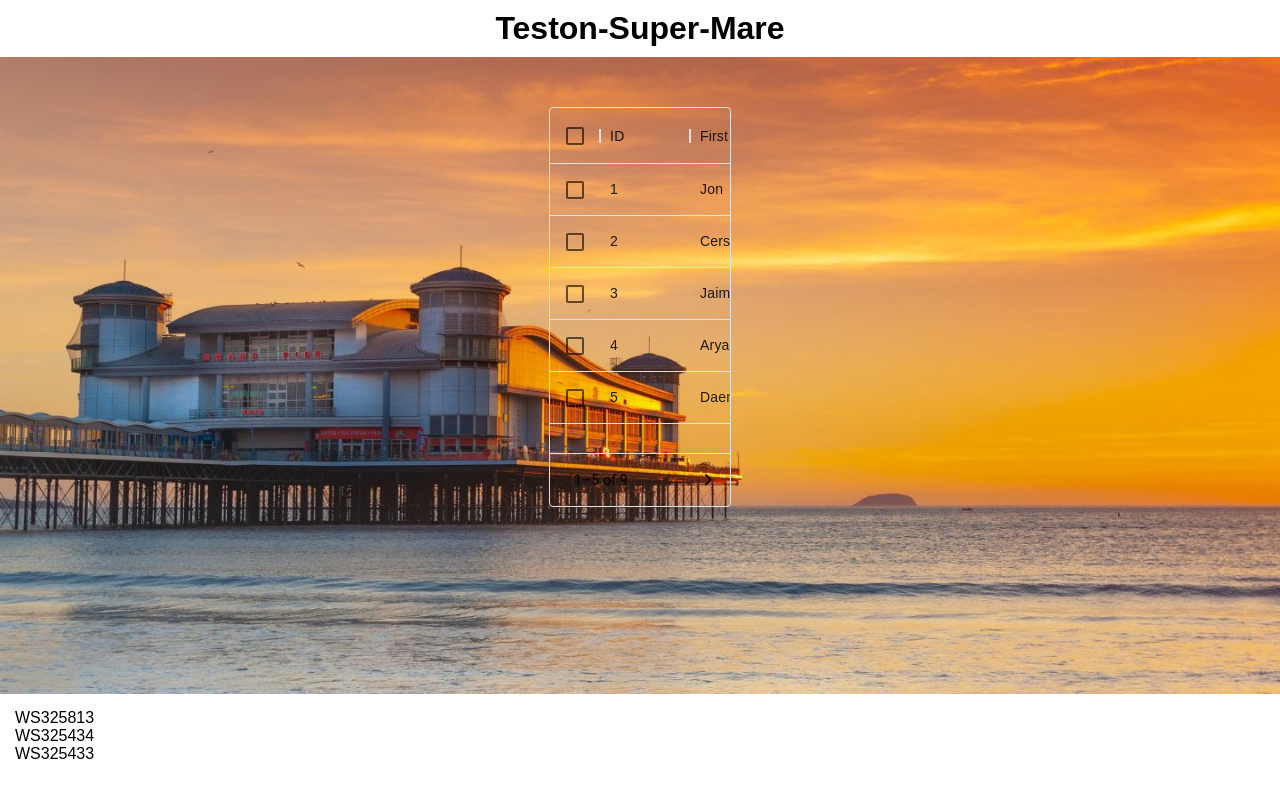
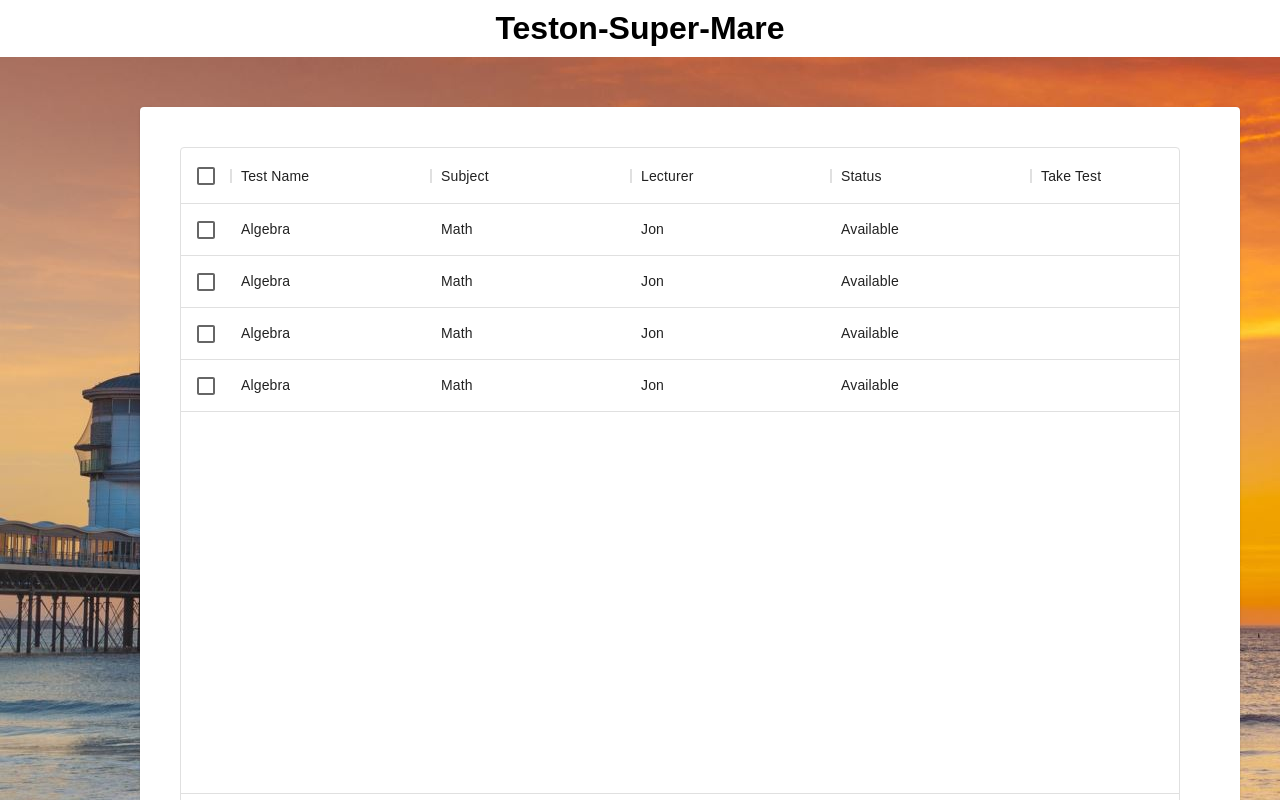
Before and after one commit to westoncollab/csd, a React (Create React App) app in the folder App/teston-super-mare/: page /Studentdashboard in a window 1280 px wide. Shown: the top 800 px of the page. Built offline with nearby package versions, Linux system fonts and the light colour scheme.

Commit message:
Resolved PC bug to fix node issues, added table with some dummy data. Table needs a 'Take Test' button added but other than that i think the UI part is done. Suggestions welcome

```diff
--- a/App/teston-super-mare/package.json
+++ b/App/teston-super-mare/package.json
@@ -14,11 +14,11 @@
     "crypto-js": "^4.1.1",
     "react": "^18.2.0",
     "react-dom": "^18.2.0",
-    "react-scripts": "5.0.1",
+    "react-scripts": "^2.1.3",
     "web-vitals": "^2.1.4"
   },
   "scripts": {
-    "start": "react-scripts start",
+    "start": "react-scripts --openssl-legacy-provider start",
     "build": "react-scripts build",
     "test": "react-scripts test",
     "eject": "react-scripts eject"
--- a/App/teston-super-mare/src/pages/Studentdashboard/Studentdashboard.jsx
+++ b/App/teston-super-mare/src/pages/Studentdashboard/Studentdashboard.jsx
@@ -2,64 +2,69 @@ import React from 'react';
 import './Studentdashboard.css';
 import Box from '@mui/material/Box';
 import { DataGrid } from '@mui/x-data-grid';
+import { Button, Paper } from '@mui/material';
 
 
 const columns = [
-  { field: 'id', headerName: 'ID', width: 90 },
+  //{ field: 'id', headerName: 'ID', width: 90 },
   {
-    field: 'firstName',
-    headerName: 'First name',
-    width: 150,
+    field: 'testName',
+    headerName: 'Test Name',
+    width: 200,
     editable: true,
+    sortable: true,
   },
   {
-    field: 'lastName',
-    headerName: 'Last name',
-    width: 150,
+    field: 'subject',
+    headerName: 'Subject',
+    width: 200,
     editable: true,
+    sortable: true,
   },
   {
-    field: 'age',
-    headerName: 'Age',
-    type: 'number',
-    width: 110,
+    field: 'lecturer',
+    headerName: 'Lecturer',
+    width: 200,
     editable: true,
+    sortable: true,
   },
   {
-    field: 'fullName',
-    headerName: 'Full name',
-    description: 'This column has a value getter and is not sortable.',
+    field: 'status',
+    headerName: 'Status',
+    sortable: true,
+    width: 200,
+  },
+  {
+    field: 'takeTest',
+    headerName: 'Take Test',
     sortable: false,
-    width: 160,
-    valueGetter: (params) =>
-      `${params.row.firstName || ''} ${params.row.lastName || ''}`,
+    width: 200,
+    cellRenderer: ({ id }) => (
+      <button>Take Test</button>
+    ),
   },
 ];
 
 const rows = [
-  { id: 1, lastName: 'Snow', firstName: 'Jon', age: 35 },
-  { id: 2, lastName: 'Lannister', firstName: 'Cersei', age: 42 },
-  { id: 3, lastName: 'Lannister', firstName: 'Jaime', age: 45 },
-  { id: 4, lastName: 'Stark', firstName: 'Arya', age: 16 },
-  { id: 5, lastName: 'Targaryen', firstName: 'Daenerys', age: null },
-  { id: 6, lastName: 'Melisandre', firstName: null, age: 150 },
-  { id: 7, lastName: 'Clifford', firstName: 'Ferrara', age: 44 },
-  { id: 8, lastName: 'Frances', firstName: 'Rossini', age: 36 },
-  { id: 9, lastName: 'Roxie', firstName: 'Harvey', age: 65 },
+  { id: 1, testName: "Algebra", subject: 'Math', lecturer: 'Jon', status: "Available", takeTest: <button>Take Test</button> },
+  { id: 1, testName: "Algebra", subject: 'Math', lecturer: 'Jon', status: "Available" },
+  { id: 1, testName: "Algebra", subject: 'Math', lecturer: 'Jon', status: "Available" },
+  { id: 1, testName: "Algebra", subject: 'Math', lecturer: 'Jon', status: "Available" },
+
 ];
+
 
 export default function StudentDashboard() {
   return (
-    <Box sx={{ height: 400, width: '100%' }}>
+    <Paper sx={{ height: 800, width: 1100 }}>
+    <Box sx={{ height: 700, width: 1000 }}>
       <DataGrid
         rows={rows}
         columns={columns}
-        pageSize={5}
-        rowsPerPageOptions={[5]}
         checkboxSelection
         disableSelectionOnClick
-        experimentalFeatures={{ newEditingApi: true }}
       />
     </Box>
+    </Paper>
   );
 }
```
Also changed, not shown: App/teston-super-mare/src/pages/Test/Test.jsx (+1 -0 lines), 1 other file (tests, documents, lock files or other folders).
